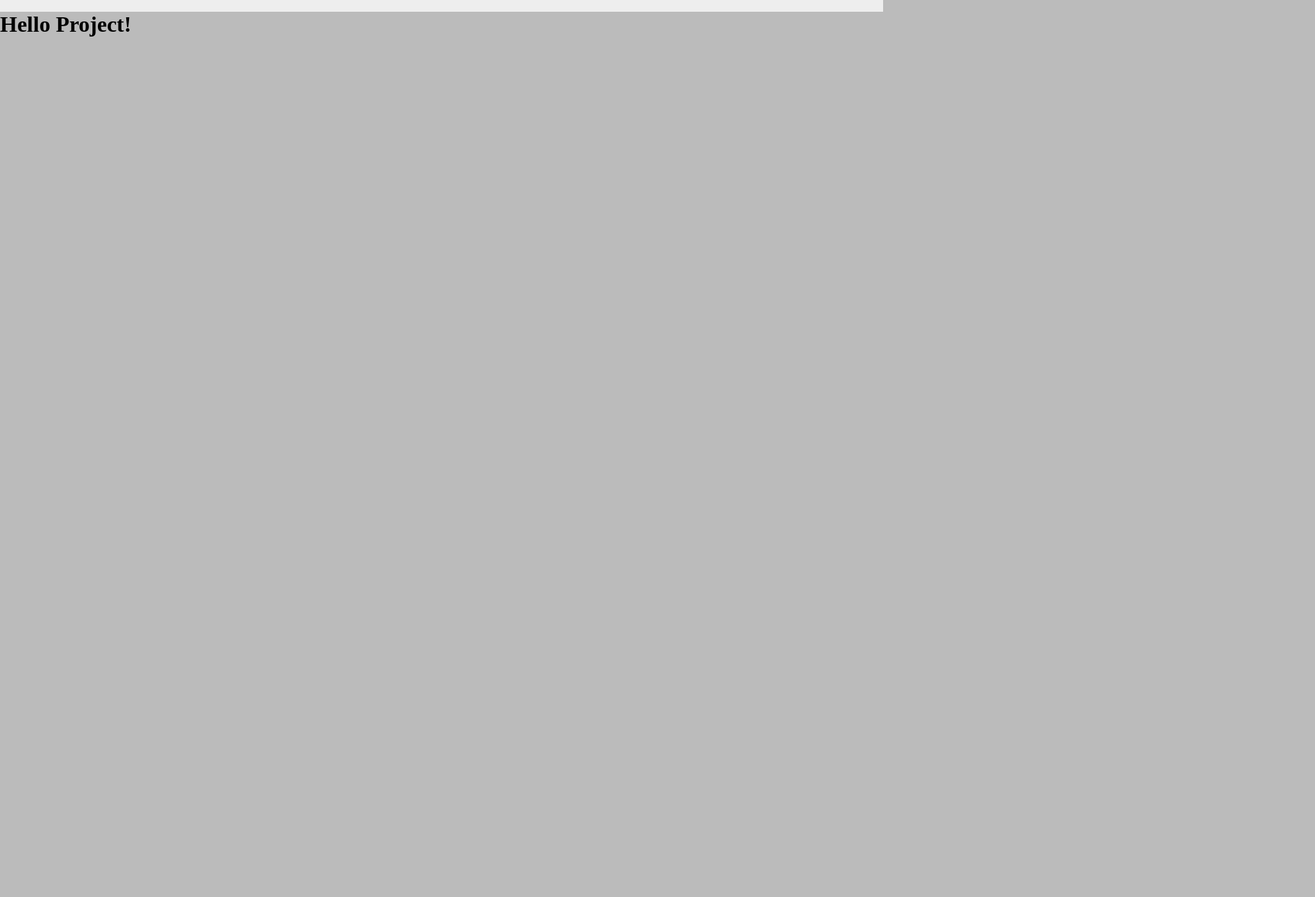
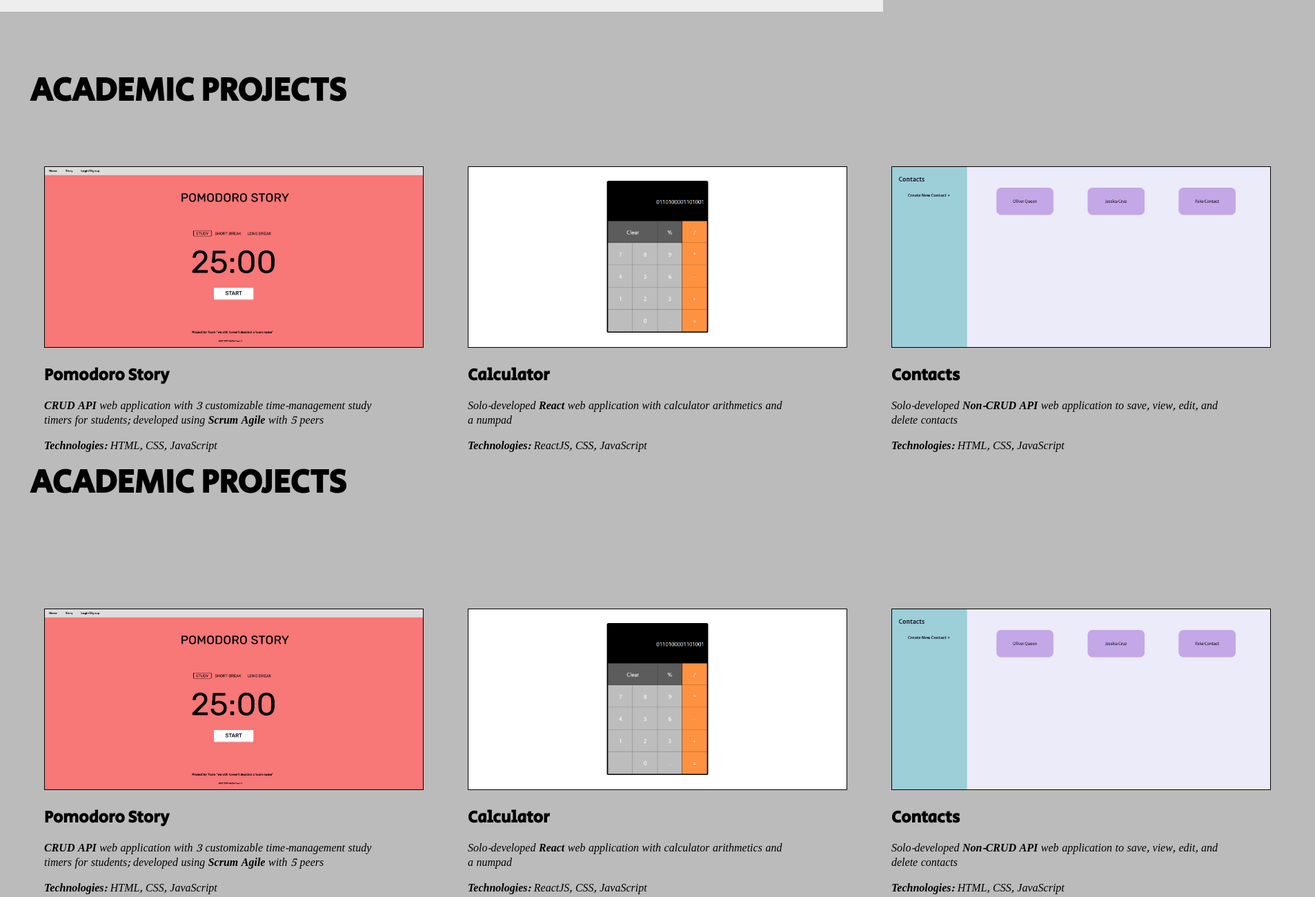
Before and after one commit to Baplaa/baplaa.github.io, a website: page templates/project.html in a window 1280 px wide. Shown: the part 63-1363 px from the top of the page at 69% size, 1906 px wide, since content can reach past the window. Before the commit the page ends 800 px from the top, so only its background shows below. Drawn offline with Linux system fonts and the light colour scheme.

Commit message:
add project html academic content

```diff
--- a/templates/project.html
+++ b/templates/project.html
@@ -1,5 +1,5 @@
 <!DOCTYPE html>
-<html lang="en">
+<html lang="en" class="scroll">
 <head>
     <meta charset="UTF-8">
     <meta http-equiv="X-UA-Compatible" content="IE=edge">
@@ -9,12 +9,55 @@
     <link href="https://fonts.googleapis.com/css2?family=Noto+Serif+Telugu&family=Secular+One&display=swap" rel="stylesheet">
     <link href="css/style.css" type="text/css" rel="stylesheet"/>
     <script defer src="src/nav.js"></script>
-    <title>Project</title>
+    <title>Projects</title>
 </head>
 <header>
     <div id="navbar"></div>
 </header>
 <body>
-    <h1>Hello Project!</h1>
+    <div class="project_container">
+        <h1 class="academic_h1">ACADEMIC PROJECTS</h1>
+        <div class="academics_container">
+            <div class="academic">
+                <img src="img/pomstory.png" class="academic_item">
+                <h1>Pomodoro Story</h1>
+                <p><i><b>CRUD API</b> web application with 3 customizable time-management study<br> timers for students; developed using <b>Scrum Agile</b> with 5 peers</i></p>
+                <p class="tech"><i><b>Technologies:</b> HTML, CSS, JavaScript</i></p>
+            </div>
+            <div class="academic">
+                <img src="img/calculator.png" class="academic_item">
+                <h1>Calculator</h1>
+                <p><i>Solo-developed <b>React</b> web application with calculator arithmetics and<br> a numpad</i></p>
+                <p class="tech"><i><b>Technologies:</b> ReactJS, CSS, JavaScript</i></p>
+            </div>
+            <div class="academic">
+                <img src="img/contacts.png" class="academic_item">
+                <h1>Contacts</h1>
+                <p><i>Solo-developed <b>Non-CRUD API</b> web application to save, view, edit, and<br> delete contacts</i></p>
+                <p class="tech"><i><b>Technologies:</b> HTML, CSS, JavaScript</i></p>
+            </div>
+        </div>
+        <h1 class="project_h1">ACADEMIC PROJECTS</h1>
+        <div class="academics_container">
+            <div class="academic">
+                <img src="img/pomstory.png" class="academic_item">
+                <h1>Pomodoro Story</h1>
+                <p><i><b>CRUD API</b> web application with 3 customizable time-management study<br> timers for students; developed using <b>Scrum Agile</b> with 5 peers</i></p>
+                <p class="tech"><i><b>Technologies:</b> HTML, CSS, JavaScript</i></p>
+            </div>
+            <div class="academic">
+                <img src="img/calculator.png" class="academic_item">
+                <h1>Calculator</h1>
+                <p><i>Solo-developed <b>React</b> web application with calculator arithmetics and<br> a numpad</i></p>
+                <p class="tech"><i><b>Technologies:</b> ReactJS, CSS, JavaScript</i></p>
+            </div>
+            <div class="academic">
+                <img src="img/contacts.png" class="academic_item">
+                <h1>Contacts</h1>
+                <p><i>Solo-developed <b>Non-CRUD API</b> web application to save, view, edit, and<br> delete contacts</i></p>
+                <p class="tech"><i><b>Technologies:</b> HTML, CSS, JavaScript</i></p>
+            </div>
+        </div>
+    </div>
 </body>
 </html>
```
